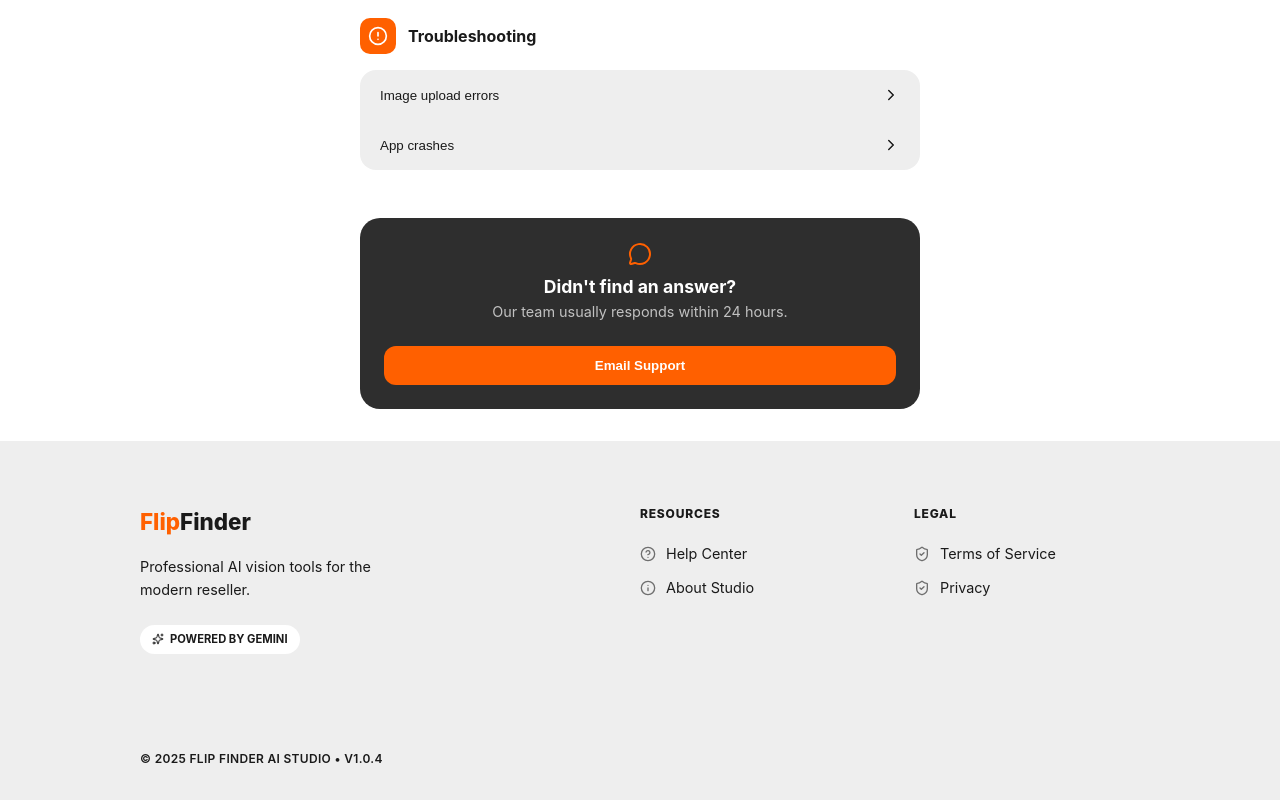
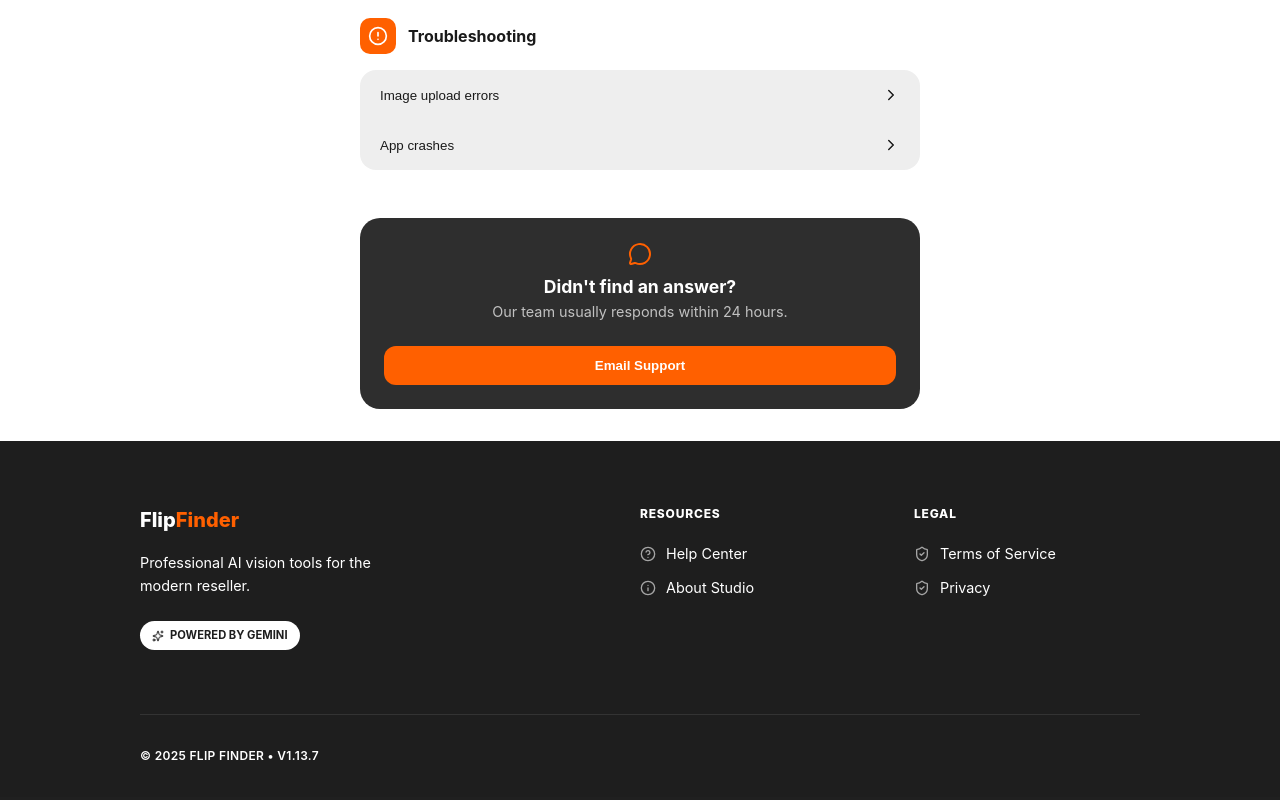
Before and after one commit to LaneLR/AI-Vertex-Image-Analyzer--Frontend, a Next.js app: page /help in a window 1280 px wide. Shown: the part 708-1508 px from the top of the page. Built offline with nearby package versions, Linux system fonts and the light colour scheme.

Commit message:
fix footer styles

```diff
--- a/src/app/globals.css
+++ b/src/app/globals.css
@@ -15,7 +15,9 @@
   --bg-header: #2e2e2e;
   --bg-card: #eeeeee;
 
-  --footer-bg: #1f1f1f;
+  --footer-bg: #1e1e1e;
+  --footer-text-light: #ffffff;
+  --footer-text-dark: #1e1e1e;
 
   --error-text: #ff3333;
   --error-bg: #ff4d4d;
--- a/src/components/Footer.tsx
+++ b/src/components/Footer.tsx
@@ -14,7 +14,15 @@
           {/* Brand Info */}
           <div className="footer__section footer__section--brand">
             <div className="footer__logo">
-              <span className="logo-accent">Flip</span>Finder
+              <Link
+                href="/"
+                className="brand-link"
+              >
+                {/* <span className="brand-logo-small">FF</span> */}
+                <h1 className="brand-text">
+                  Flip<span>Finder</span>
+                </h1>
+              </Link>
             </div>
             <p className="footer__tagline">
               Professional AI vision tools for the modern reseller.
@@ -62,7 +70,7 @@
 
         <div className="footer__bottom">
           <div className="footer__copyright">
-            © {currentYear} Flip Finder AI Studio • v1.0.4
+            © {currentYear} Flip Finder • v1.13.7
           </div>
         </div>
       </div>
--- a/src/styles/common/_footer.scss
+++ b/src/styles/common/_footer.scss
@@ -1,5 +1,5 @@
 .footer {
-  background: var(--bg-card);
+  background: var(--footer-bg);
   border-top: 1px solid var(--border-color);
   padding: 4rem 1.5rem 2rem;
   margin-top: auto;
@@ -25,14 +25,12 @@
   &__logo {
     font-size: 1.4rem;
     font-weight: 800;
-    color: var(--text-primary);
     margin-bottom: 1rem;
-    .logo-accent { color: var(--primary-theme); }
   }
 
   &__tagline {
     font-size: 0.9rem;
-    color: var(--text-tertiary);
+    color: var(--footer-text-light);
     line-height: 1.6;
     margin-bottom: 1.5rem;
     max-width: 250px;
@@ -51,8 +49,8 @@
       font-size: 0.7rem;
       font-weight: 700;
       text-transform: uppercase;
-      background: var(--bg-main);
-      color: var(--text-tertiary);
+      background: var(--footer-text-light);
+      color: var(--footer-text-dark);
       padding: 6px 12px;
       border-radius: 100px;
       border: 1px solid var(--border-color);
@@ -63,7 +61,7 @@
     font-size: 0.75rem;
     font-weight: 800;
     text-transform: uppercase;
-    color: var(--text-primary);
+    color: var(--footer-text-light);
     letter-spacing: 0.05rem;
     margin-bottom: 1.25rem;
   }
@@ -79,7 +77,7 @@
     display: flex;
     align-items: center;
     gap: 10px;
-    color: var(--text-tertiary);
+    color: var(--footer-text-light);
     font-size: 0.9rem;
     text-decoration: none;
     transition: all 0.2s ease;
@@ -99,7 +97,7 @@
     justify-content: space-between;
     align-items: center;
     padding-top: 2rem;
-    border-top: 1px solid var(--border-color);
+    border-top: 1px solid #333333;
 
     @media (max-width: 768px) {
       flex-direction: column-reverse;
@@ -110,16 +108,16 @@
   &__copyright {
     font-size: 0.75rem;
     font-weight: 600;
-    color: var(--text-tertiary);
+    color: var(--footer-text-light);
     text-transform: uppercase;
     letter-spacing: 0.02rem;
   }
 
   &__social {
     a {
-      color: var(--text-tertiary);
+      color: var(--footer-text-light);
       transition: color 0.2s;
-      &:hover { color: var(--text-primary); }
+      &:hover { color: var(--footer-text-light); }
     }
   }
 }
```
